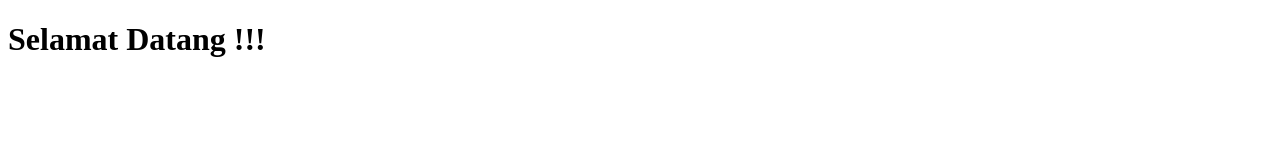
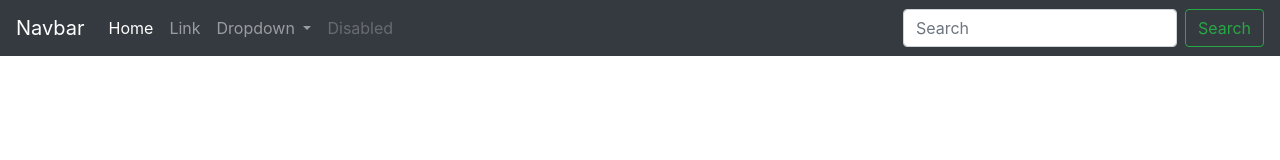
Before and after one commit to yasirmuchamad/yasirmuchamad.github.io, a plain HTML site: page index.html in a window 1280 px wide. Drawn offline with Linux system fonts and the light colour scheme.

Commit message:
menambah file readme, Navbar

```diff
--- a/index.html
+++ b/index.html
@@ -3,8 +3,47 @@
   <head>
     <meta charset="utf-8">
     <title>Portofolio | Yassir</title>
+    <link rel="stylesheet" href="css/bootstrap.css">
   </head>
   <body>
-    <h1>Selamat Datang !!!</h1>
+    <!-- Navbar -->
+    <nav class="navbar navbar-expand-lg navbar-dark bg-dark">
+      <a class="navbar-brand" href="#">Navbar</a>
+      <button class="navbar-toggler" type="button" data-toggle="collapse" data-target="#navbarSupportedContent" aria-controls="navbarSupportedContent" aria-expanded="false" aria-label="Toggle navigation">
+        <span class="navbar-toggler-icon"></span>
+      </button>
+
+      <div class="collapse navbar-collapse" id="navbarSupportedContent">
+        <ul class="navbar-nav mr-auto">
+          <li class="nav-item active">
+            <a class="nav-link" href="#">Home <span class="sr-only">(current)</span></a>
+          </li>
+          <li class="nav-item">
+            <a class="nav-link" href="#">Link</a>
+          </li>
+          <li class="nav-item dropdown">
+            <a class="nav-link dropdown-toggle" href="#" id="navbarDropdown" role="button" data-toggle="dropdown" aria-haspopup="true" aria-expanded="false">
+              Dropdown
+            </a>
+            <div class="dropdown-menu" aria-labelledby="navbarDropdown">
+              <a class="dropdown-item" href="#">Action</a>
+              <a class="dropdown-item" href="#">Another action</a>
+              <div class="dropdown-divider"></div>
+              <a class="dropdown-item" href="#">Something else here</a>
+            </div>
+          </li>
+          <li class="nav-item">
+            <a class="nav-link disabled" href="#">Disabled</a>
+          </li>
+        </ul>
+        <form class="form-inline my-2 my-lg-0">
+          <input class="form-control mr-sm-2" type="search" placeholder="Search" aria-label="Search">
+          <button class="btn btn-outline-success my-2 my-sm-0" type="submit">Search</button>
+        </form>
+      </div>
+    </nav>
+    <!-- Akhir Navbar -->
+
+    <script src="js/jquery.js"></script>
   </body>
 </html>
```
Also changed, not shown: 1 other file.
